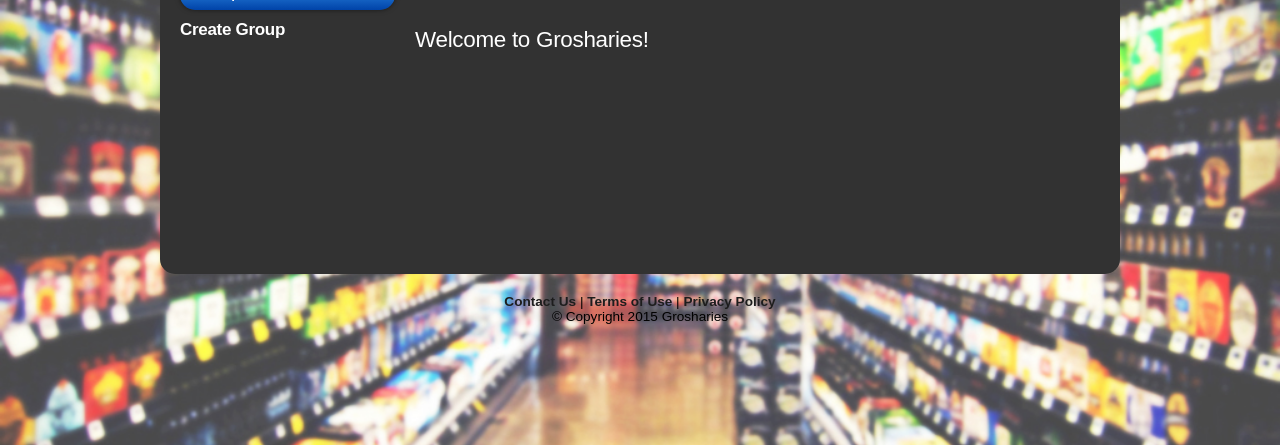
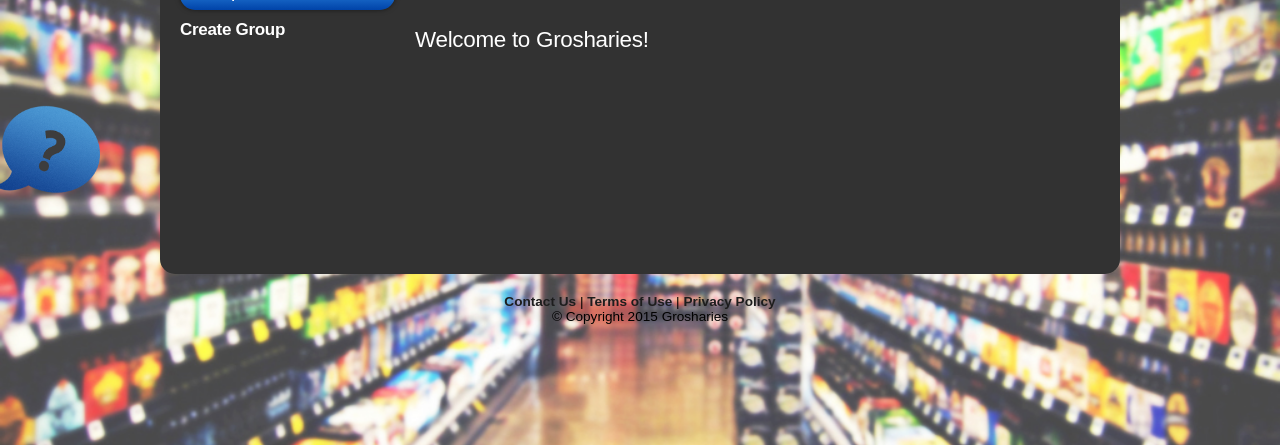
Before and after one commit to snir-sh/Grosharies, a Python web app: template grosharies-site/web/templates/index.html in a window 1280 px wide. Shown: the part 215-660 px from the top of the page. Run offline with Jinja, Linux system fonts and the light colour scheme; the template is opened without the code that fills it, so the values that code supplies are empty; some libraries are stand-ins or nearby versions.

Commit message:
Added help to Home Screen

```diff
--- a/grosharies-site/web/static/css/styles.css
+++ b/grosharies-site/web/static/css/styles.css
@@ -502,3 +502,12 @@ ul img {
 .ui-menu-item:last-child { border-bottom:none; }
 .ui-menu-item  strong{ color: #003b63; }
 .ui-state-focus { background-color: #aad9fb; color:#000; display: block; }
+
+#feedback {
+  height: 100px;
+  width: 100px;
+  position: fixed;
+  top: 40%;
+  z-index: 999;
+
+}
--- /dev/null
+++ b/grosharies-site/web/static/js/help.js
@@ -0,0 +1,19 @@
+$(document).ready(function(){
+	$('#homeHelp').on('click', homeHelp);
+	$('#addUserToList').on('click', addUserToList);
+	$('#changeListName').on('click', changeListName);
+	$('#deleteListButton').on('click', deleteList);
+	$('#leaveListButton').on('click', leaveList);
+});
+
+function homeHelp()
+{
+	swal({
+		title: "Welcome!",
+		text: "We are happy that you chose to use Grosharies! " +
+		"To start, on the left side of the screen you can see the groups you are belong to, " +
+		"you can enter them by simply click on the name of the group. " +
+		"If you currently don't belong to any group, just create a new one and add your friends and family.",
+		confirmButtonText: "OK"
+	});
+}
--- a/grosharies-site/web/templates/index.html
+++ b/grosharies-site/web/templates/index.html
@@ -12,6 +12,7 @@
   <script src="//code.jquery.com/jquery-2.1.4.min.js"></script>
   <script src="http://ajax.googleapis.com/ajax/libs/jquery/1.11.2/jquery.min.js"></script>
   <script type="text/javascript" src="../static/js/sweetalert.min.js"></script>
+  <script type="text/javascript" src="../static/js/help.js"></script>
   <!--<script type="text/javascript" src="../static/js/jquery.min.js"></script>-->
   <!--<script type="text/javascript" src="../static/js/image_slide.js"></script>-->
 </head>
@@ -80,6 +81,10 @@
 
   </div><!--close main-->
 
+  <div id="feedback">
+	<input id="homeHelp" type="image" width="100px" height="100px" title="Help" src="../static/images/help.png">
+  </div>
+
   <div id="footer">
 	  <a href="contact">Contact Us</a> | <a href="terms">Terms of Use</a> | <a href="privacy">Privacy Policy</a>
 	  <br/> © Copyright 2015 Grosharies
```
Also changed, not shown: grosharies-site/web/static/images/help.png (added).
